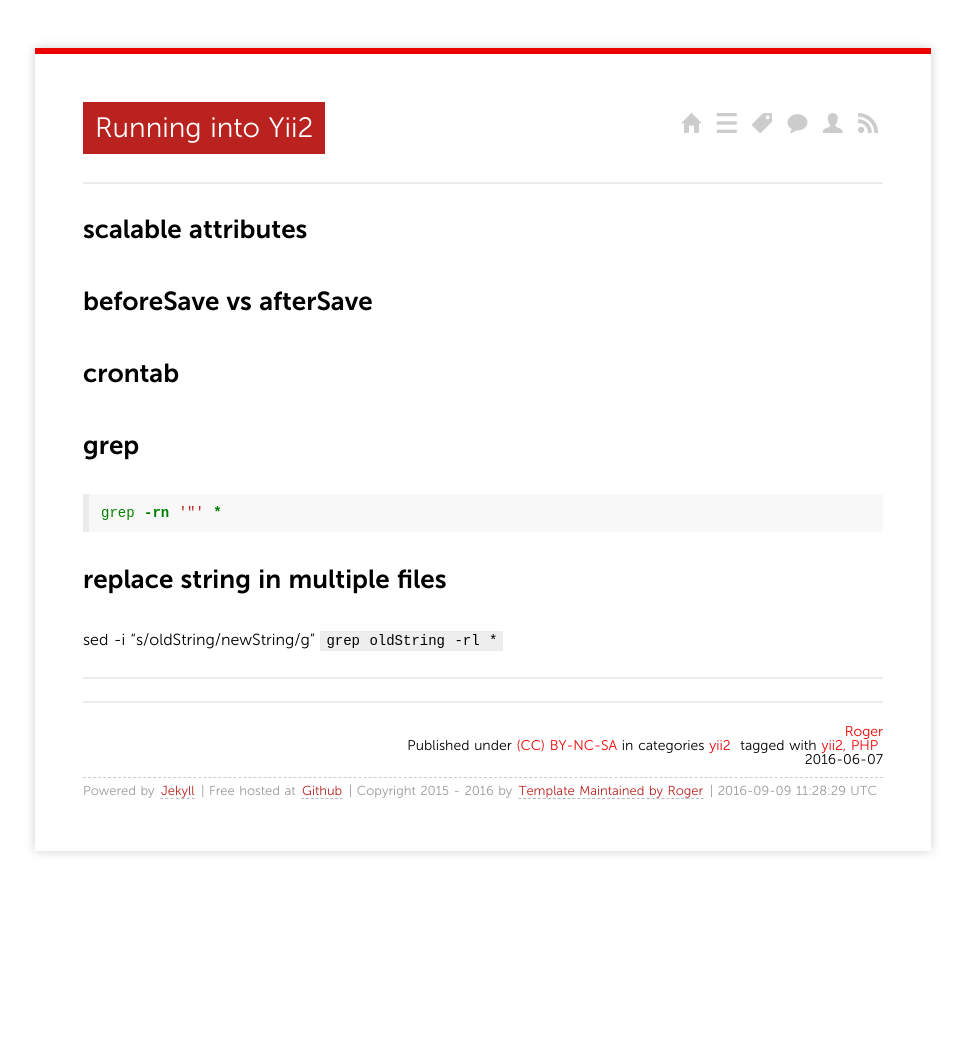
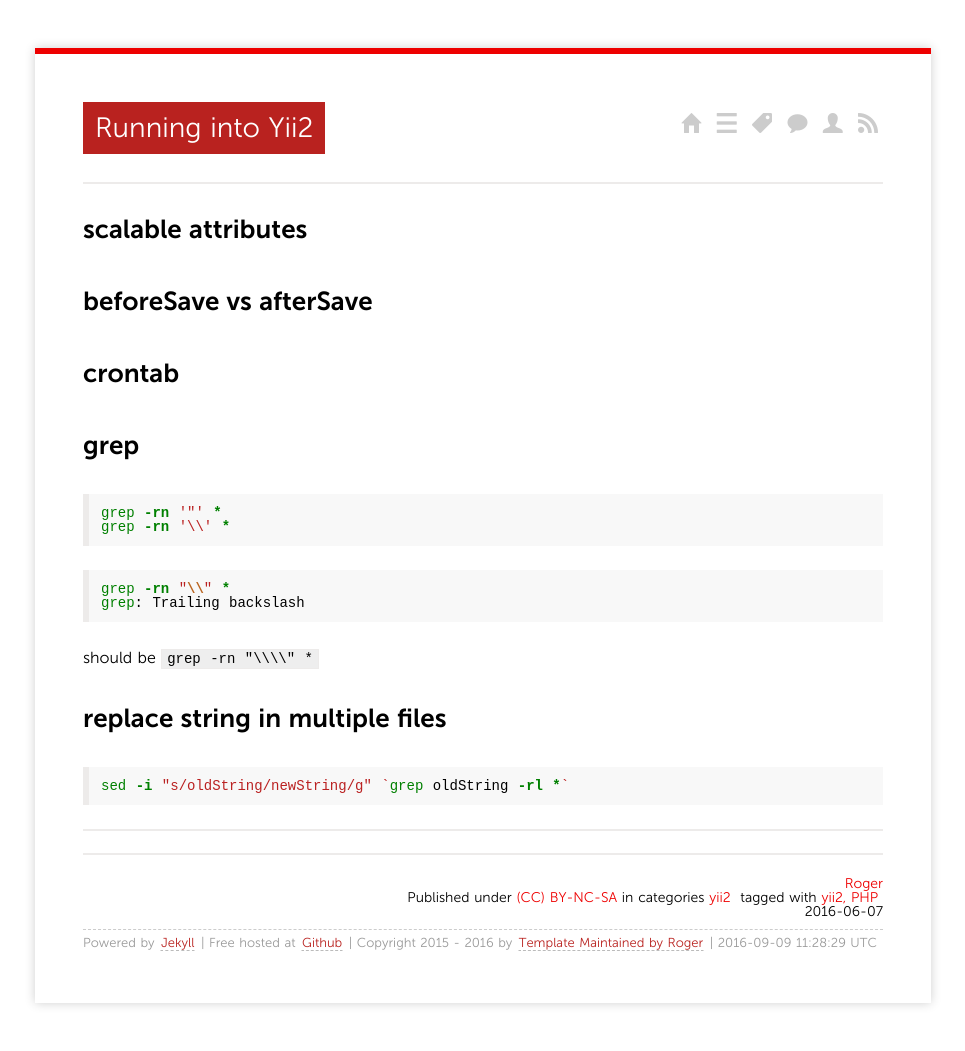
Before and after one commit to TJRoger/tjroger.github.io, a Jekyll site: the page built from _posts/2016/2016-06-07-running-into-yii2.md, in a window 1280 px wide. Shown: the whole page, without its empty margins (157-1122 px from the left). Built offline with Jekyll 4.4.1, drawn with Linux system fonts in a browser that asks for light colours; nearby versions of some CDN libraries; Markdown is read by kramdown in place of the engine named in the settings; comment, search, counter and statistics services are not loaded; before the commit the page ends 900 px from its top, so only the background shows below that.

Commit message:
remove cname

````diff
--- a/CNAME
+++ /dev/null
@@ -1 +0,0 @@
-blog.tjroger.tk
--- a/_posts/2016/2016-06-07-running-into-yii2.md
+++ b/_posts/2016/2016-06-07-running-into-yii2.md
@@ -18,11 +18,21 @@ tags:
 ## grep
 ```bash
 grep -rn '"' *
+grep -rn '\\' *
 ```
+
+```bash
+grep -rn "\\" *                                                                                                                            luocy@bj-zdev02
+grep: Trailing backslash
+```
+should be
+```grep -rn "\\\\" *```
 
 
 ## replace string in multiple files
 
-sed -i “s/oldString/newString/g” `grep oldString -rl *`
+```bash
+sed -i "s/oldString/newString/g" `grep oldString -rl *`
+```
 
 ----
````
